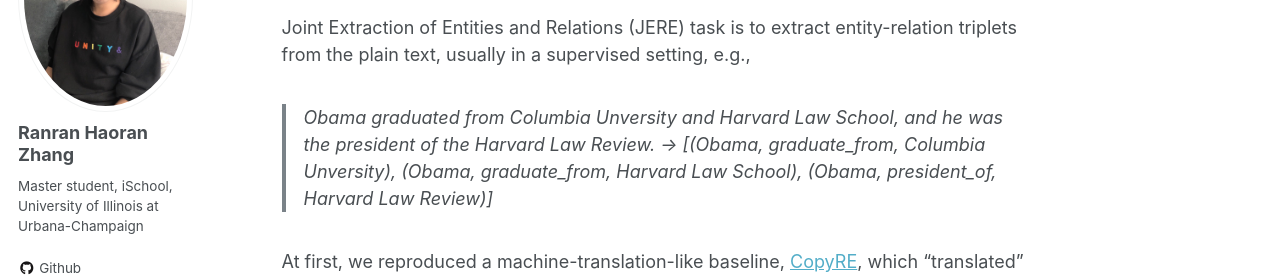
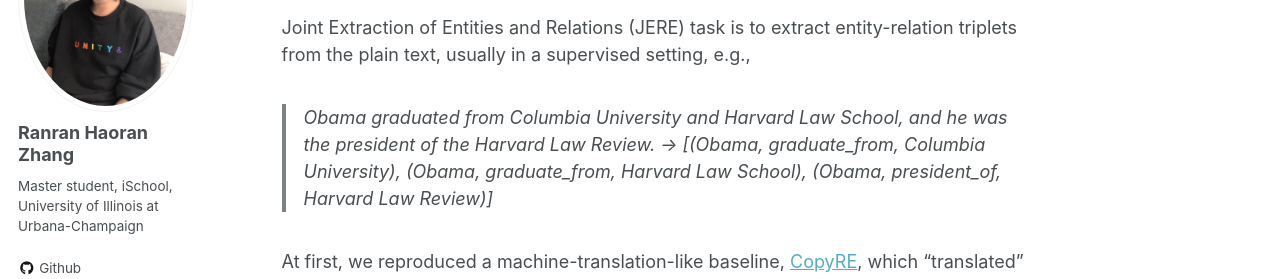
Before and after one commit to WindChimeRan/WindChimeRan.github.io, a Jekyll site: the page built from _pages/about.md, in a window 1280 px wide and 900 px high, scrolled down 387 px. Shown: the part 153-432 px from the top of the window. Built offline with Jekyll 4.4.1, drawn with Linux system fonts in a browser that asks for light colours.

Commit message:
fix typo

```diff
--- a/_pages/about.md
+++ b/_pages/about.md
@@ -23,9 +23,9 @@ Download my CV [here](https://windchimeran.github.io/files/cv.pdf)
   <!-- ### Joint Extraction of Entities and Relations (JERE) -->
 
   Joint Extraction of Entities and Relations (JERE) task is to extract entity-relation triplets from the plain text, usually in a supervised setting, e.g.,
-  > Obama graduated from Columbia Unversity and Harvard Law School, and he was the president of the Harvard Law Review.
+  > Obama graduated from Columbia University and Harvard Law School, and he was the president of the Harvard Law Review.
   ->
-  > [(Obama, graduate_from, Columbia Unversity), (Obama, graduate_from, Harvard Law School), (Obama, president_of, Harvard Law Review)]
+  > [(Obama, graduate_from, Columbia University), (Obama, graduate_from, Harvard Law School), (Obama, president_of, Harvard Law Review)]
 
   At first, we reproduced a machine-translation-like baseline, [CopyRE](https://www.aclweb.org/anthology/P18-1047.pdf), which "translated" the sentence to triplets via Seq2Seq. CopyRE found an entity by predicting its position in the original sentence, and a relation by predicting from a predefined set.
   When reproducing the CopyRE on the NYT dataset, we noticed the model weiredly relied on a mask for entity extraction:
```
